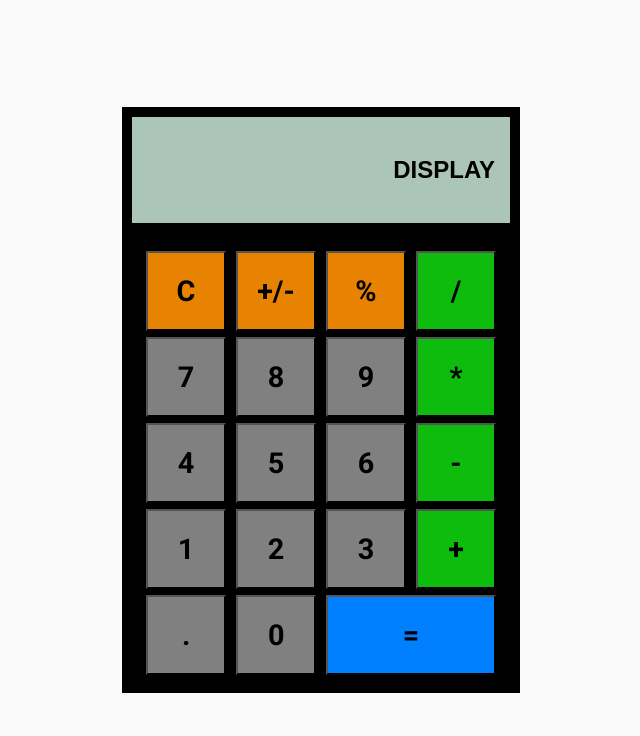
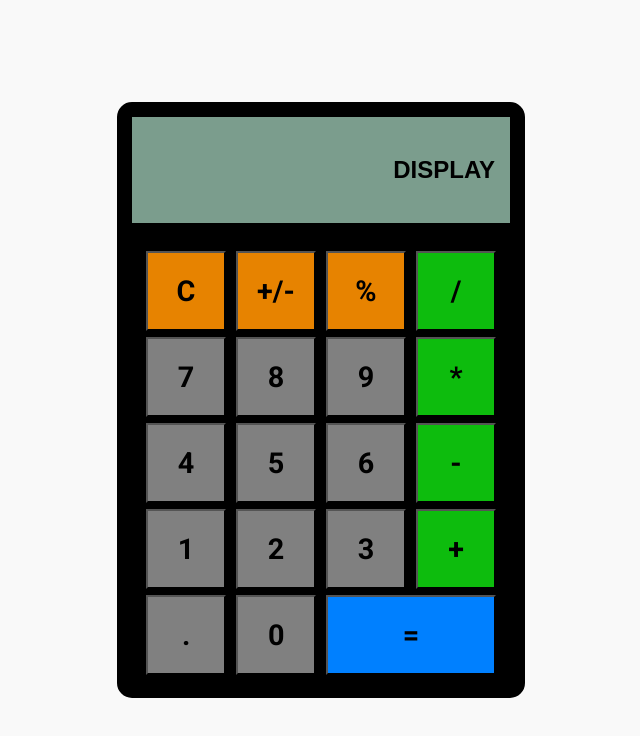
Before and after one commit to Aritra-Hait/Calculator, a plain HTML site: page calculator.html in a window 1280 px wide. Shown: the whole page, without its empty margins (319-959 px from the left). Drawn offline with Linux system fonts and the light colour scheme.

Commit message:
CSS part modified

```diff
--- a/calculator.css
+++ b/calculator.css
@@ -1,22 +1,28 @@
 body {
     display: flex;
-    flex-direction: column;
     justify-content: center;
     align-items: center;
     height: 100vh;
     margin: 0;
     background-color: #f9f9f9;
-
 }
 
-
+.calculator {
+    display: flex;
+    flex-direction: column;
+    align-items: center;
+    border: 5px solid black;
+    padding: 0px;
+    background-color: black;
+    border-radius: 15px;
+}
 
 .display {
     width: 24.88rem;
     border: 10px solid black;
     text-align: right;
     box-sizing: border-box;
-    background-color: #87ad9bac;
+    background-color: #b7e9d1ac;
     padding: 15px;
     font-size: 1.5rem;
     font-family: Arial, Helvetica, sans-serif;
@@ -24,7 +30,6 @@ body {
 }
 
 .operation {
-
     display: flex;
     flex-direction: column;
     justify-content: center;
@@ -42,7 +47,7 @@ button {
     padding: 0;
     font-size: 1.8rem;
     margin: 3px;
-    color: rgb(0, 0, 0);
+    color: black;
     font-weight: 700;
     font-family: Roboto;
 }
--- a/calculator.html
+++ b/calculator.html
@@ -7,10 +7,10 @@
     <link href="https://fonts.googleapis.com/css2?family=Roboto:wght@400;500;700&display=swap" rel="stylesheet">
     <link rel="stylesheet" href="calculator.css">
     <title>Calculator</title>
-
 </head>
 
 <body>
+    <div class="calculator">
         <div class="display">
             <p>DISPLAY</p>
         </div>
@@ -32,14 +32,12 @@
                 <button>5</button>
                 <button>6</button>
                 <button class="op">-</button>
-
             </div>
             <div>
                 <button>1</button>
                 <button>2</button>
                 <button>3</button>
                 <button class="op">+</button>
-
             </div>
             <div>
                 <button>.</button>
@@ -47,6 +45,7 @@
                 <button class="op" id="eq">=</button>
             </div>
         </div>
+    </div>
 </body>
 
 </html>
```
Lines whose indentation alone changed are shown as unchanged.
